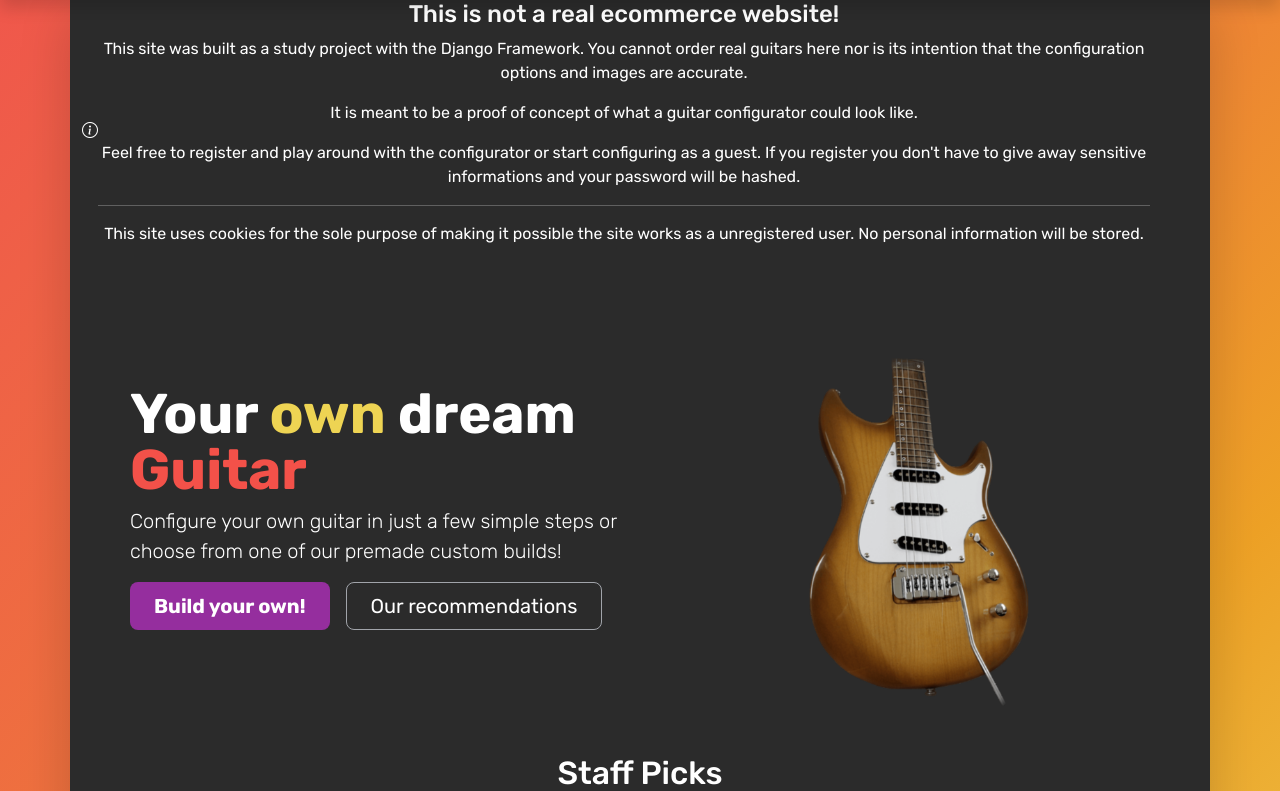
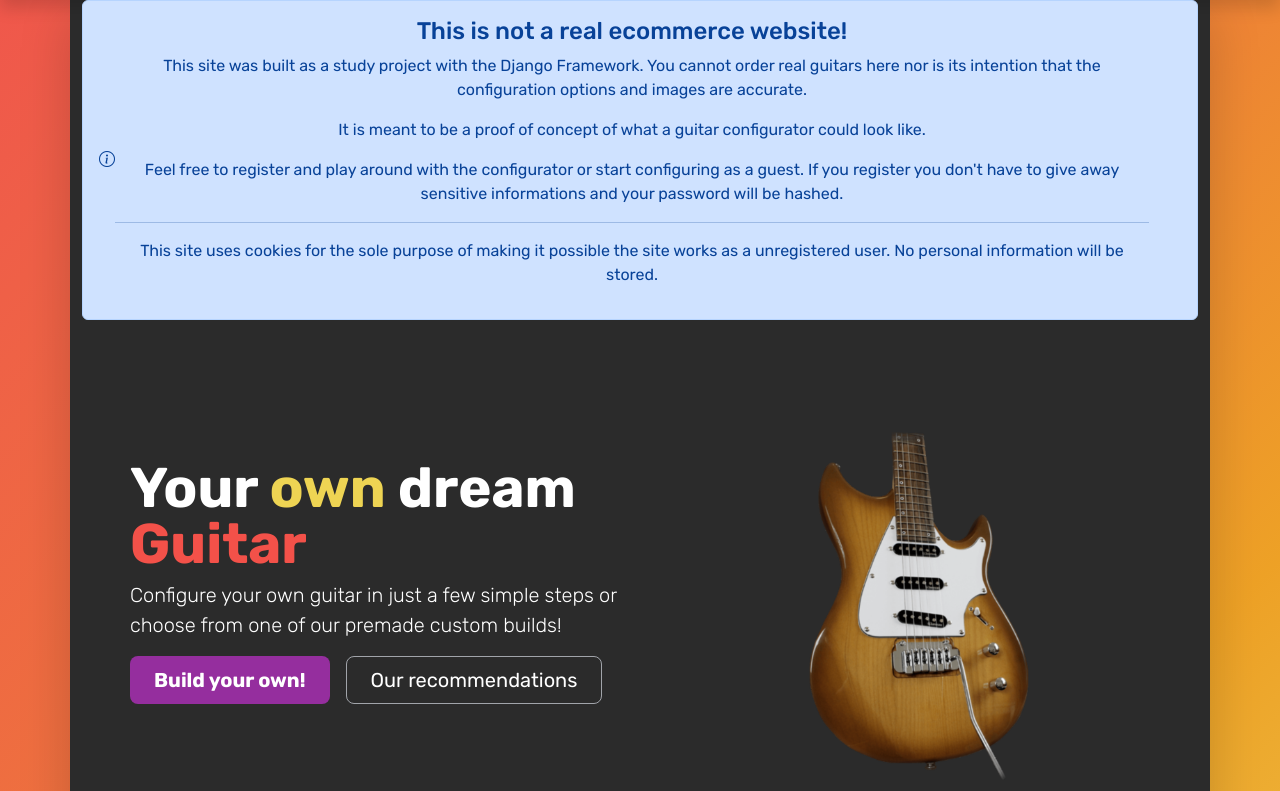
Before and after one commit to elegist/thm-guitar-configurator, a Django app: page / in a window 1280 px wide. Shown: the part 92-883 px from the top of the page. Run offline with Django 4.2, Linux system fonts and the light colour scheme; data comes from the database, SQL or seed files in the repository; parts of the project's set-up code (start-up, migrations or seed data) failed here and were passed over.

Commit message:
fixed typo in alert

```diff
--- a/base/templates/base/home.html
+++ b/base/templates/base/home.html
@@ -2,7 +2,7 @@
 {% load static %}
 {% block content %}
 
-<div class="altert alert-primary alert-dismissible fade show d-flex align-items-center" role="alert">
+<div class="alert alert-primary alert-dismissible fade show d-flex align-items-center" role="alert">
     <i class="bi bi-info-circle"></i>
     <div>
         <h4>This is not a real ecommerce website!</h4>
```
